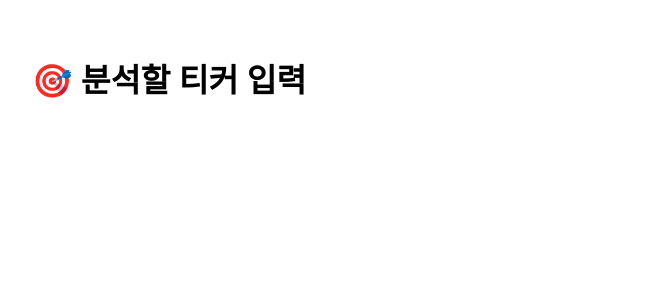
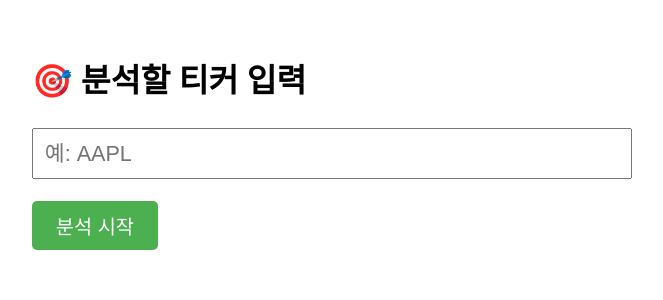
Before and after one commit to ckleenok/macd_visual_web_app, a Flask app: page / in a window 1280 px wide. Shown: the top 300 px of the page, without its empty margins (308-971 px from the left). Run offline with Flask 3, Linux system fonts and the light colour scheme.

Commit message:
Update index.html

```diff
--- a/templates/index.html
+++ b/templates/index.html
@@ -14,9 +14,6 @@
     }
     h2 {
       font-size: 1.8em;
-    }
-    form {
-      margin-top: 1em;
     }
     input[type="text"] {
       width: 100%;
@@ -44,5 +41,14 @@
 </head>
 <body>
   <h2>🎯 분석할 티커 입력</h2>
+
   <form method="POST">
-    <input type="text" name="ticker" placeholder
+    <input type="text" name="ticker" placeholder="예: AAPL" required>
+    <button type="submit">분석 시작</button>
+  </form>
+
+  {% if error %}
+    <p>{{ error }}</p>
+  {% endif %}
+</body>
+</html>
```
